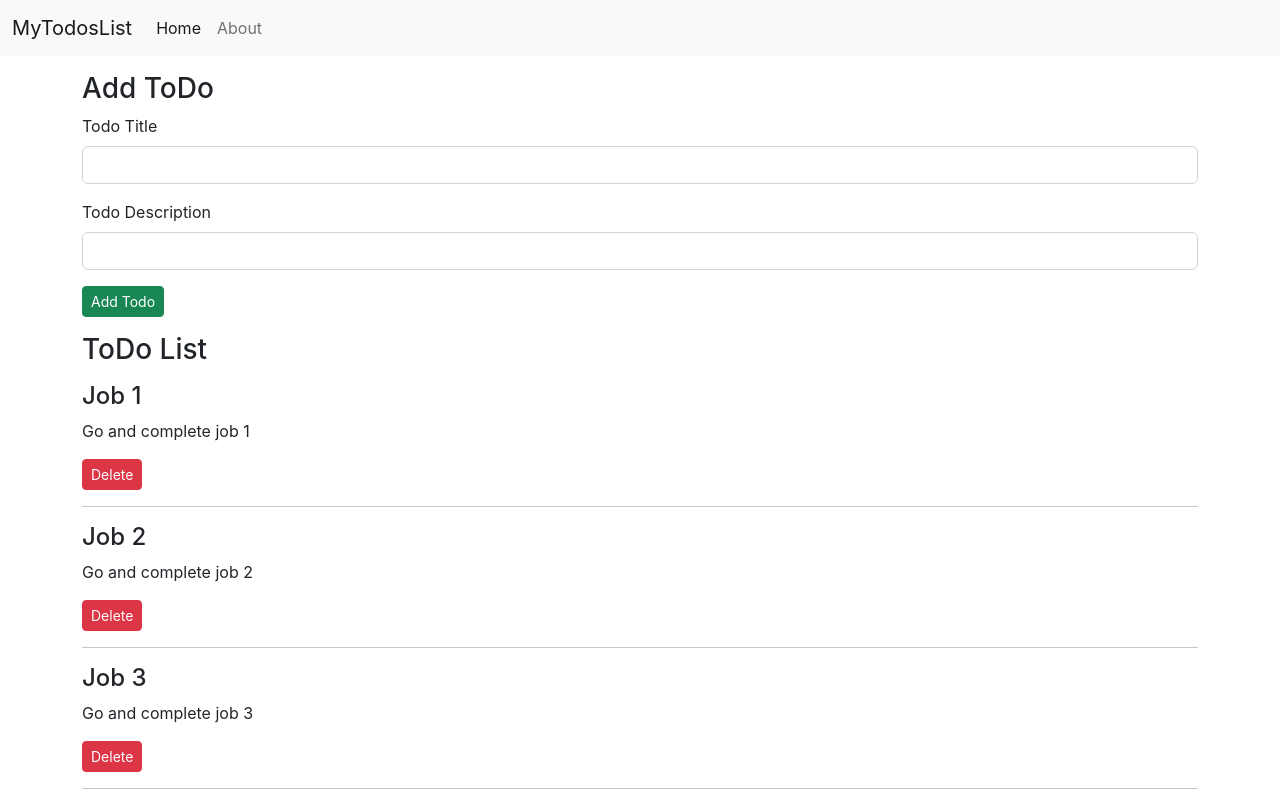
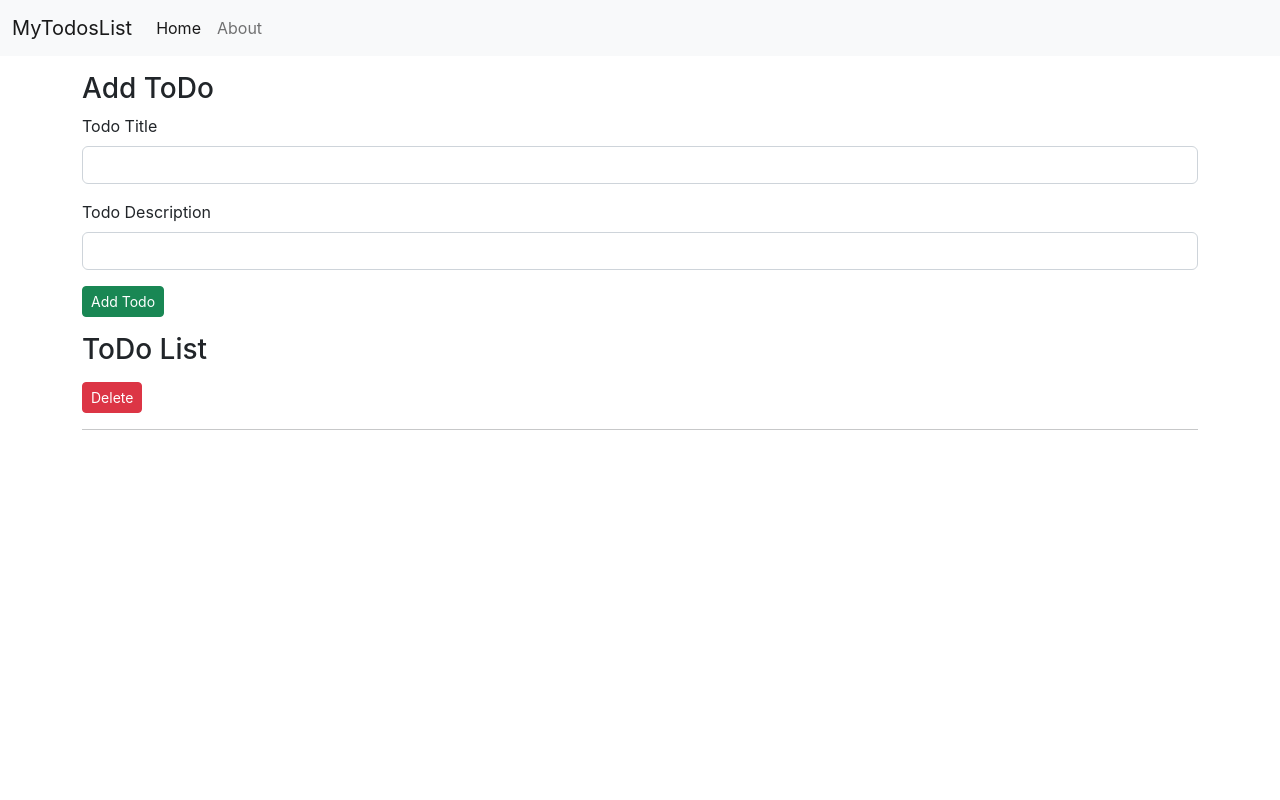
Before and after one commit to Ajay-Kumar-Maurya/ToDo-WebApp, a React (Create React App) app: page / in a window 1280 px wide. Shown: the top 800 px of the page. Built offline with nearby package versions, Linux system fonts and the light colour scheme.

Commit message:
Bugs : Empty Todo Is Showing with Button

```diff
--- a/src/App.js
+++ b/src/App.js
@@ -6,6 +6,14 @@ import { AddTodo } from './components/AddTodo';
 import React, { useState } from 'react';
 
 function App() {
+  let initTodo;
+  if(localStorage.getItem("todos")===null){
+    initTodo = []
+  }else {
+    initTodo = JSON.parse(localStorage.getItem("todos"))
+  }
+
+
   const addTodo = (title, desc)=>{
     let sno
     if(todos.length === 0)
@@ -18,11 +26,13 @@ function App() {
       title: title,
       decs: desc
     }
-    if(title==="" || desc==="") return
+    if(title==="" || desc==="" || isNaN(sno)===true) return
 
     setTodos([...todos, myTodo])
 
     console.log("adding todo", myTodo)
+
+    localStorage.setItem("todos", JSON.stringify(todos))
   }
   const onDelete= (todo) => {
     console.log('Deleted Todo !!!', todo)
@@ -34,24 +44,9 @@ function App() {
     setTodos(todos.filter((e)=>{  // nice trick to delete
       return e!==todo
     }))
+    localStorage.setItem("todos", JSON.stringify(todos))
   }
-  const [todos, setTodos] = useState([
-    {
-      sno: 1,
-      title: "Job 1",
-      desc: "Go and complete job 1"
-    },
-    {
-      sno: 2,
-      title: "Job 2",
-      desc: "Go and complete job 2"
-    },
-    {
-      sno: 3,
-      title: "Job 3",
-      desc: "Go and complete job 3"
-    }
-  ])
+  const [todos, setTodos] = useState([initTodo])
 
   return (
     <>
```
